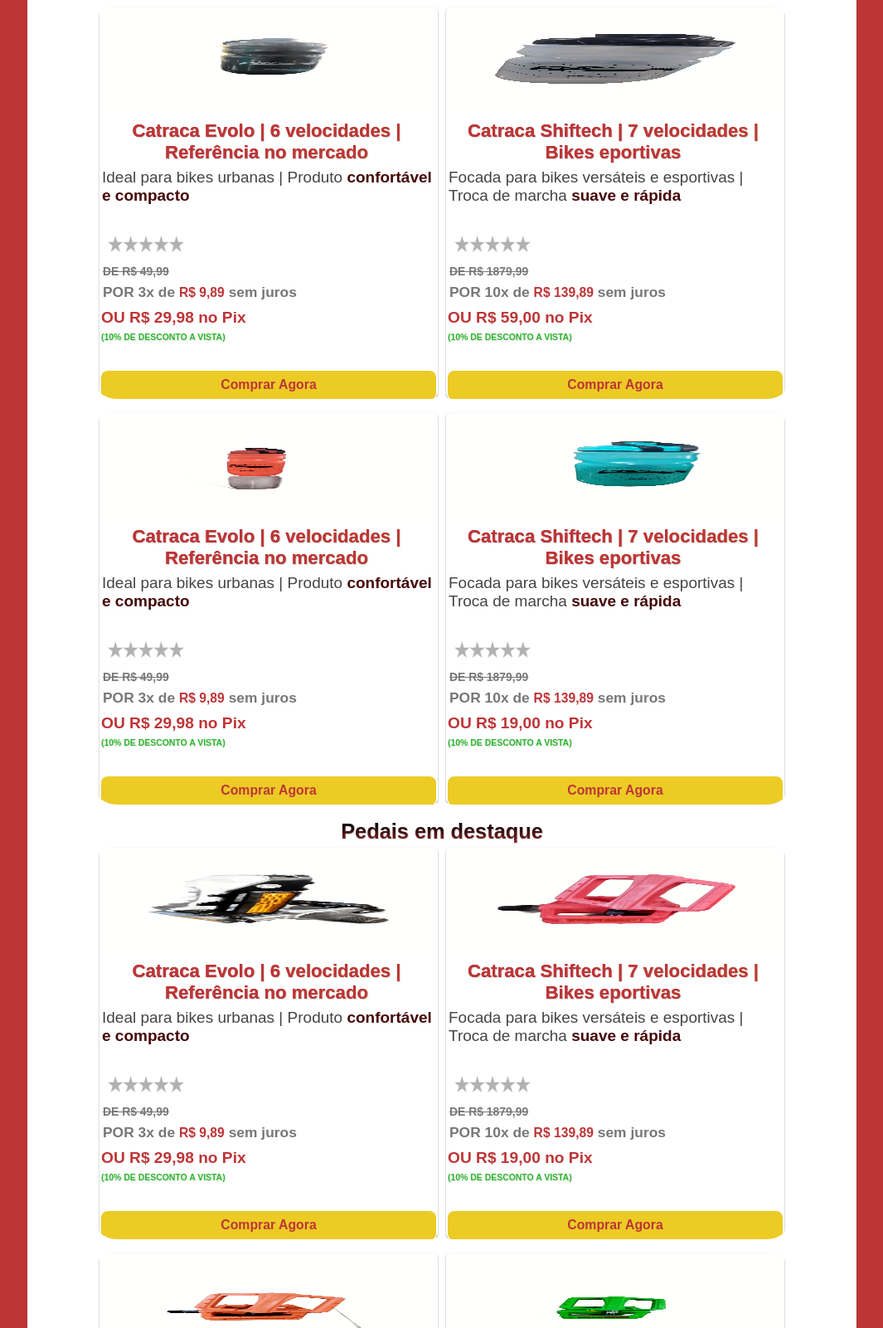
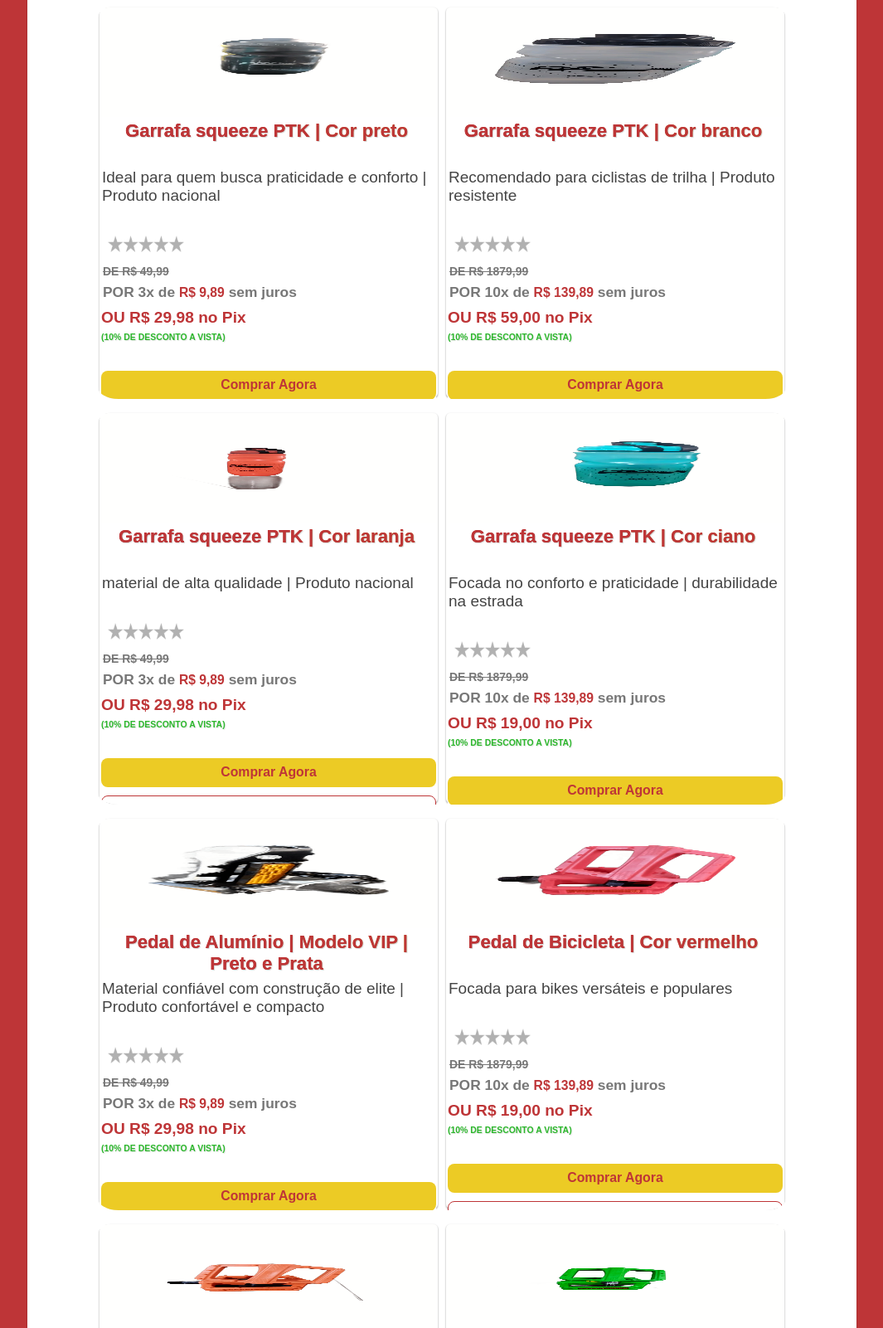
Before and after one commit to UlissesNunes/Cross_Bike, a plain HTML site: page pages/nossositens.html in a window 1280 px wide. Shown: the part 5121-6722 px from the top of the page at 83% size, without its empty margins (107-1172 px from the left). Drawn offline with nearby package versions, Linux system fonts and the light colour scheme.

Commit message:
update nomes

```diff
--- a/pages/nossositens.html
+++ b/pages/nossositens.html
@@ -946,11 +946,11 @@
                   />
                   <div class="produto-detalhes">
                     <h3 class="product-description">
-                      Catraca Evolo | 6 velocidades | Referência no mercado
-                    </h3>
-                    <p class="breve-descricao">
-                      Ideal para bikes urbanas | Produto
-                      <strong>confortável e compacto</strong>
+                     Garrafa squeeze PTK  | Cor preto
+                    </h3>
+                    <p class="breve-descricao">
+                        Ideal para quem busca praticidade e conforto | Produto
+                        nacional
                     </p>
                     <div class="pai-A">
                       <img
@@ -993,11 +993,10 @@
                   />
                   <div class="produto-detalhes">
                     <h3 class="product-description">
-                      Catraca Shiftech | 7 velocidades | Bikes eportivas
-                    </h3>
-                    <p class="breve-descricao">
-                      Focada para bikes versáteis e esportivas | Troca de marcha
-                      <strong>suave e rápida</strong>
+                     Garrafa squeeze PTK | Cor branco
+                    </h3>
+                    <p class="breve-descricao">
+                        Recomendado para ciclistas de trilha | Produto resistente
                     </p>
                     <div class="pai-A">
                       <img
@@ -1046,11 +1045,11 @@
                   />
                   <div class="produto-detalhes">
                     <h3 class="product-description">
-                      Catraca Evolo | 6 velocidades | Referência no mercado
-                    </h3>
-                    <p class="breve-descricao">
-                      Ideal para bikes urbanas | Produto
-                      <strong>confortável e compacto</strong>
+                      Garrafa squeeze PTK | Cor laranja
+                    </h3>
+                    <p class="breve-descricao">
+                     material de alta qualidade | Produto
+                      nacional
                     </p>
                     <div class="pai-A">
                       <img
@@ -1093,11 +1092,10 @@
                   />
                   <div class="produto-detalhes">
                     <h3 class="product-description">
-                      Catraca Shiftech | 7 velocidades | Bikes eportivas
-                    </h3>
-                    <p class="breve-descricao">
-                      Focada para bikes versáteis e esportivas | Troca de marcha
-                      <strong>suave e rápida</strong>
+                     Garrafa squeeze PTK | Cor ciano
+                    </h3>
+                    <p class="breve-descricao">
+                      Focada no conforto e praticidade | durabilidade na estrada
                     </p>
                     <div class="pai-A">
                       <img
@@ -1136,7 +1134,7 @@
               </div>
             </div>
           </div>
-          <h2 class="destaque">Pedais em destaque</h2>
+
           <div class="carousel-container">
             <div class="carousel-slide active">
               <div class="produto-linha">
@@ -1147,11 +1145,10 @@
                   />
                   <div class="produto-detalhes">
                     <h3 class="product-description">
-                      Catraca Evolo | 6 velocidades | Referência no mercado
-                    </h3>
-                    <p class="breve-descricao">
-                      Ideal para bikes urbanas | Produto
-                      <strong>confortável e compacto</strong>
+                     Pedal de Alumínio | Modelo VIP | Preto e Prata
+                    </h3>
+                    <p class="breve-descricao">
+                     Material confiável com construção de elite | Produto confortável e compacto
                     </p>
                     <div class="pai-A">
                       <img
@@ -1194,11 +1191,10 @@
                   />
                   <div class="produto-detalhes">
                     <h3 class="product-description">
-                      Catraca Shiftech | 7 velocidades | Bikes eportivas
-                    </h3>
-                    <p class="breve-descricao">
-                      Focada para bikes versáteis e esportivas | Troca de marcha
-                      <strong>suave e rápida</strong>
+                      Pedal de Bicicleta | Cor vermelho
+                    </h3>
+                    <p class="breve-descricao">
+                      Focada para bikes versáteis e populares
                     </p>
                     <div class="pai-A">
                       <img
@@ -1247,11 +1243,10 @@
                   />
                   <div class="produto-detalhes">
                     <h3 class="product-description">
-                      Catraca Evolo | 6 velocidades | Referência no mercado
-                    </h3>
-                    <p class="breve-descricao">
-                      Ideal para bikes urbanas | Produto
-                      <strong>confortável e compacto</strong>
+                      Pedal de Bicicleta | Cor laranja
+                    </h3>
+                    <p class="breve-descricao">
+                      Material de alta qualidade | Produto  nacional
                     </p>
                     <div class="pai-A">
                       <img
@@ -1294,11 +1289,11 @@
                   />
                   <div class="produto-detalhes">
                     <h3 class="product-description">
-                      Catraca Shiftech | 7 velocidades | Bikes eportivas
-                    </h3>
-                    <p class="breve-descricao">
-                      Focada para bikes versáteis e esportivas | Troca de marcha
-                      <strong>suave e rápida</strong>
+                      Pedal de Bicicleta | Cor verde
+                    </h3>
+                    <p class="breve-descricao">
+                      pensado para ciclistas de trilha | Produto
+                      nacional
                     </p>
                     <div class="pai-A">
                       <img
@@ -1347,7 +1342,7 @@
                   />
                   <div class="produto-detalhes">
                     <h3 class="product-description">
-                      Catraca Evolo | 6 velocidades | Referência no mercado
+                     Pedal de Bicicleta | Cor azuk
                     </h3>
                     <p class="breve-descricao">
                       Ideal para bikes urbanas | Produto
```
